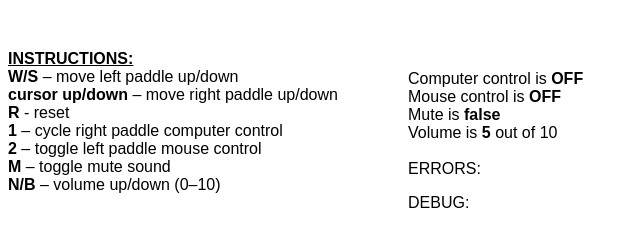
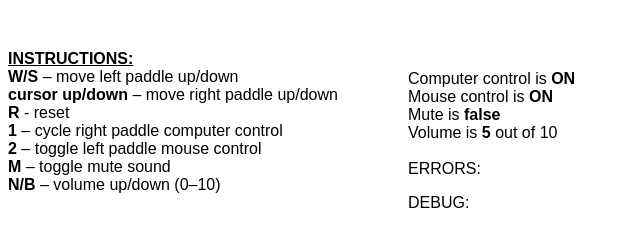
Before and after one commit to Diddacus/DiegosPongGame, a plain HTML site: page index.html in a window 1280 px wide. Shown: the part 562-797 px from the top of the page, 2-642 px from the left. Drawn offline with Linux system fonts and the light colour scheme; a script that the page names is missing.

Commit message:
Update index.html

```diff
--- a/index.html
+++ b/index.html
@@ -31,8 +31,8 @@
       </p>
     </div>
     <div id="errors-debug">
-      Computer control is <span id="computer-control-state">OFF</span><br/>
-      Mouse control is <span id="mouse-control-state">OFF</span></br>
+      Computer control is <span id="computer-control-state">ON</span><br/>
+      Mouse control is <span id="mouse-control-state">ON</span></br>
       Mute is <span id="mute-state">false</span><br/>
       Volume is <span id="volume-state">5</span> out of 10<br/><br/>
       ERRORS:<br/>
```
